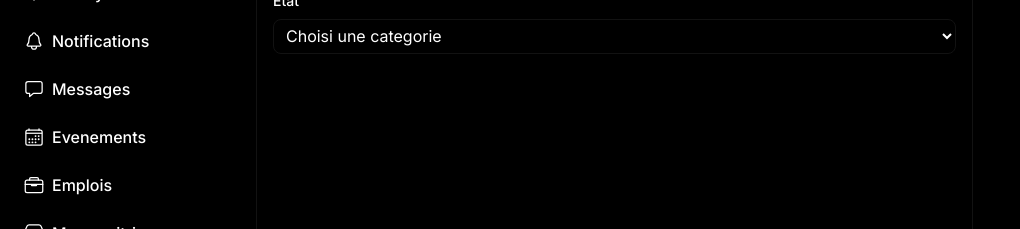
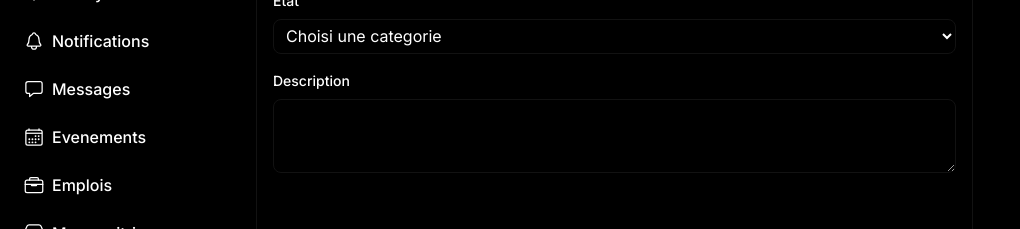
Before and after one commit to Jospin6/doomi, a Next.js app: page /nouveau in a window 1280 px wide. Shown: the part 231-460 px from the top of the page, without its empty margins (0-1020 px from the left). Built offline with nearby package versions, Linux system fonts and the light colour scheme.

Commit message:
Create Text area component

```diff
--- a/src/app/nouveau/page.tsx
+++ b/src/app/nouveau/page.tsx
@@ -2,6 +2,7 @@ import { CategoryItem } from "@/components/CategoryItem";
 import { Input } from "@/components/Input";
 import { SearchBar } from "@/components/SearchBar";
 import { SelectInput } from "@/components/SelectInput";
+import { TextArea } from "@/components/TextArea";
 
 export default function Nouveau() {
     return <div className=" flex w-full text-white">
@@ -22,6 +23,7 @@ export default function Nouveau() {
                     label="Quel est le titre ?" />
                 <SelectInput id="categ" name="category" label="Choisissez une categorie"/>
                 <SelectInput id="categ" name="category" label="Etat"/>
+                <TextArea id="descr" label="Description"/>
             </div>
         </div>
 
--- /dev/null
+++ b/src/components/TextArea.tsx
@@ -0,0 +1,13 @@
+
+type TextArea = {
+    id: string,
+    label: string
+}
+
+export const TextArea = ({id, label}: TextArea) => {
+    return <div className="mb-4 text-white">
+        <label htmlFor={id} className="font-[500] text-[14px] block mb-2"> {label} </label>
+        <textarea name="" rows={3} id={id} className="w-full border-[1px] rounded-lg border-[#121212]
+            outline-none mr-2 bg-transparent pl-2" />
+    </div>
+}
```
